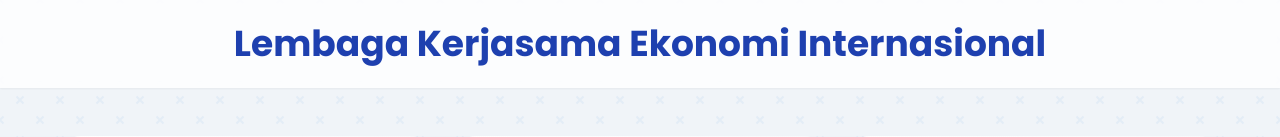
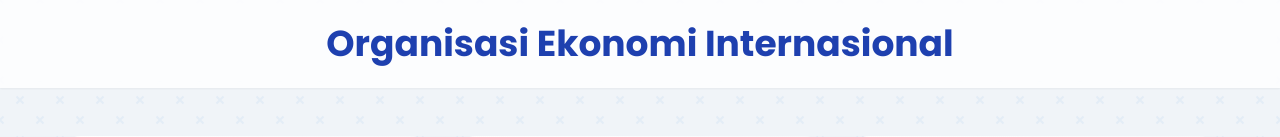
Before and after one commit to Unjou/Econom, a plain HTML site: page index.html in a window 1280 px wide. Shown: the top 137 px of the page. Drawn offline with nearby package versions, Linux system fonts and the light colour scheme.

Commit message:
Update index.html

```diff
--- a/index.html
+++ b/index.html
@@ -124,7 +124,7 @@ button:hover {
     <div id="main-content">
         <header class="py-6 bg-white/80 backdrop-blur-sm shadow-sm sticky top-0 z-10">
             <h1 class="text-3xl md:text-4xl font-bold text-center text-blue-800">
-                Lembaga Kerjasama Ekonomi Internasional
+                Organisasi Ekonomi Internasional
             </h1>
         </header>
 
```
